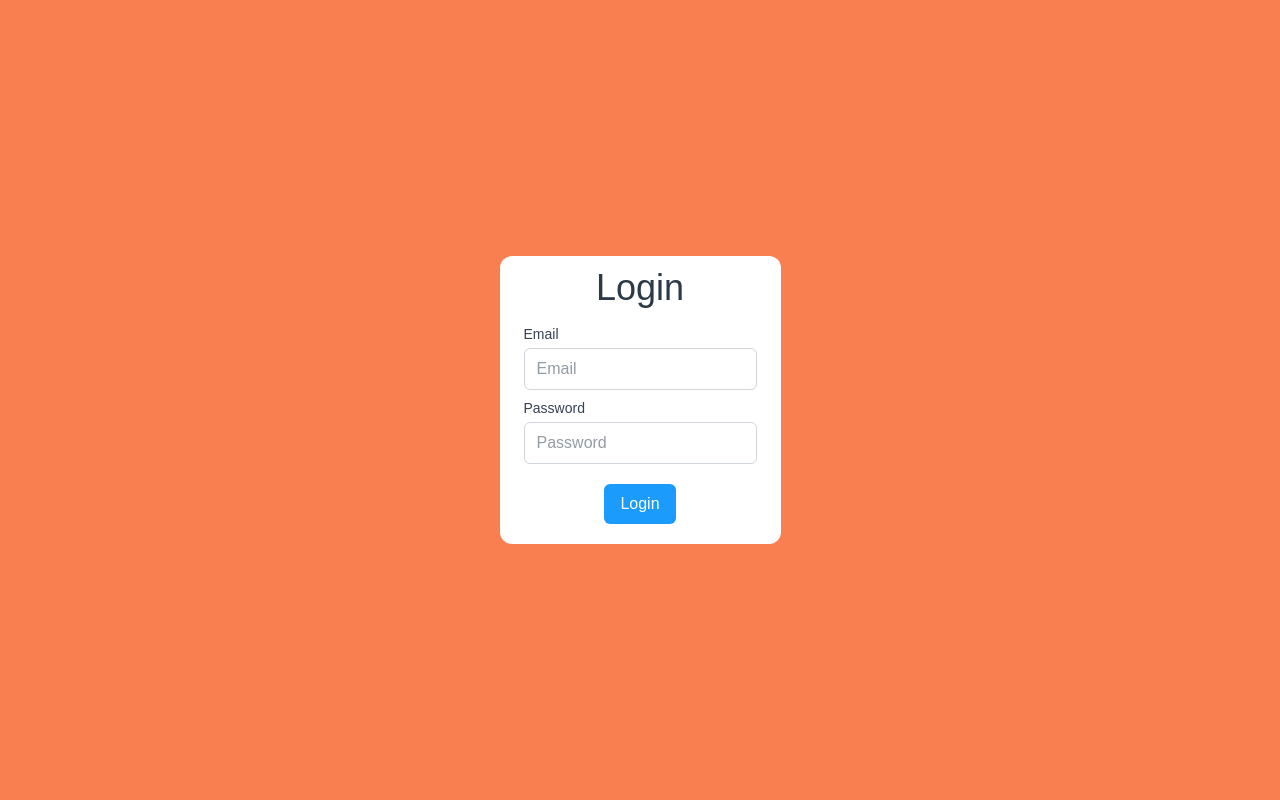
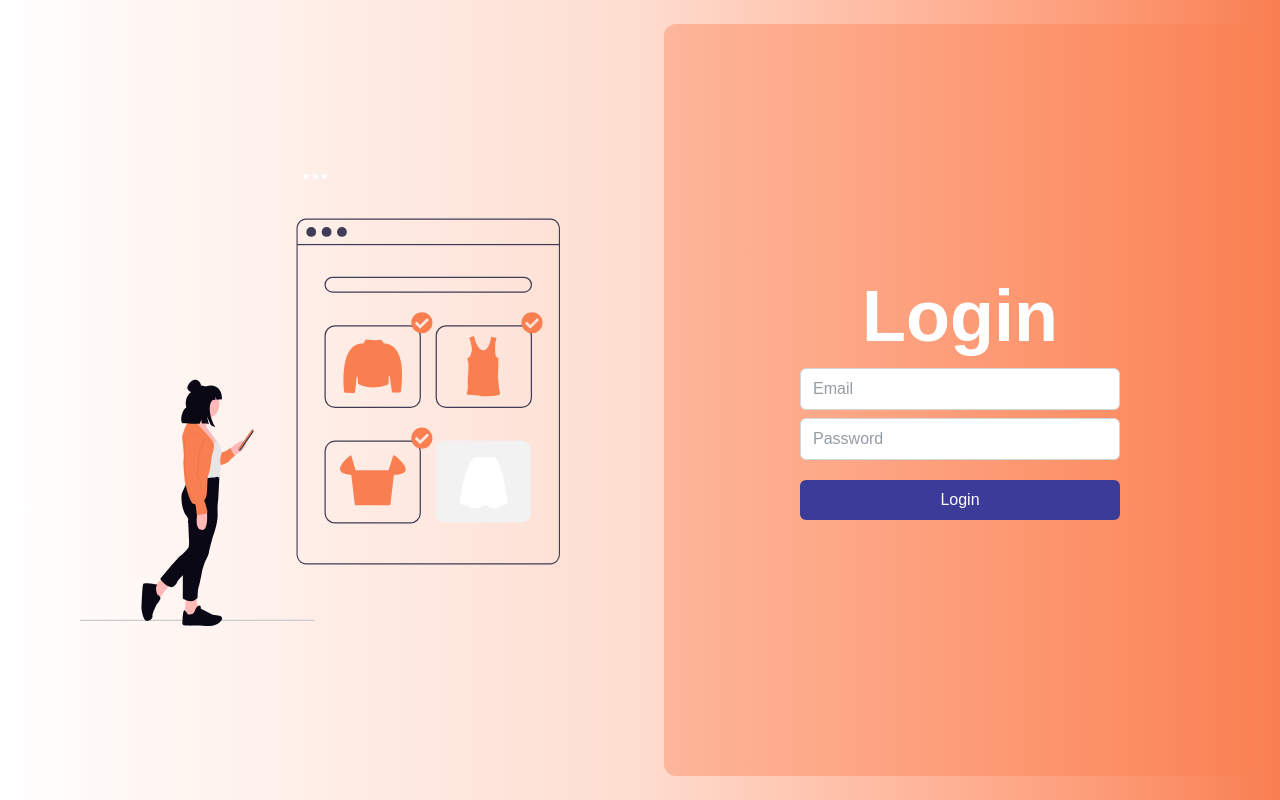
Before and after one commit to lalindandryn/mycargo, a Next.js app in the folder client/: page /auth/login in a window 1280 px wide. Built offline with nearby package versions, Linux system fonts and the light colour scheme.

Commit message:
login page

```diff
--- a/client/src/app/auth/login/page.tsx
+++ b/client/src/app/auth/login/page.tsx
@@ -2,6 +2,7 @@
 
 import Input from "~/components/atoms/inputs/input/Input";
 import Button from "~/components/atoms/inputs/button/Button";
+import Image from "next/image";
 import {useState} from "react";
 
 export default function LoginPage() {
@@ -37,30 +38,39 @@ export default function LoginPage() {
 
 
     return (
-        <div className=" w-full h-dvh flex items-center justify-center">
-            <div className="flex flex-col items-center justify-center px-6 py-3 bg-white rounded-xl">
-                <p className="text-4xl mb-4">Login</p>
-                <div className="flex flex-col gap-2">
+        <div className="flex h-dvh bg-gradient-to-r from-white via-[#fdddd0] to-background">
+            {/* Gambar SVG di Kiri */}
+            <div className="hidden md:flex w-1/2 items-center justify-center">
+                <Image
+                    src="/images/login.svg"
+                    alt="Login Illustration"
+                    width={300}
+                    height={300}
+                    className="w-3/4"
+                />
+            </div>
+
+            {/* Form Login di Kanan */}
+            <div className="w-full md:w-1/2 flex items-center justify-center p-6">
+                <div className="w-full h-full flex flex-col items-center justify-center bg-[rgba(249,127,81,0.4)] rounded-xl">
+                    <p className="text-7xl font-bold text-text-primary mb-4">Login</p>
+                    <div className="flex flex-col gap-2 w-80">
                         <Input
-                        label="Email"
                             type="email"
                             placeholder="Email"
                             value={email}
                             onChange={(e) => setEmail(e.target.value)}
                         />
                         <Input
-                        label="Password"
                             type="password"
                             placeholder="Password"
                             value={password}
                             onChange={(e) => setPassword(e.target.value)}
                         />
-                    {error && <p className="text-error text-sm">{error}</p>}
+                        {error && <p className="text-red-500 text-sm">{error}</p>}
                     </div>
-                <Button
-                    className="mt-5 mb-2"
-                    onClick={handleLogin}
-                >Login</Button>
+                    <Button onClick={handleLogin} className="mt-5 w-80">Login</Button>
+                </div>
             </div>
         </div>
     )
--- a/client/src/app/globals.css
+++ b/client/src/app/globals.css
@@ -6,8 +6,8 @@
   --foreground: #2C3A47; /* Warna teks utama */
 
   /* Primary & Secondary */
-  --primary: #1B9CFC; /* Warna utama untuk tombol */
-  --secondary: #55E6C1; /* Warna sekunder */
+  --primary: #3B3B98; /* Warna utama untuk tombol */
+  --secondary: #FEA47F; /* Warna sekunder */
 
   /* Accent */
   --accent: #EAB543; /* Warna aksen (highlight / call to action) */
```
Also changed, not shown: client/public/images/login.svg (added), client/public/images/login_bg.svg (added). Lines whose indentation alone changed are shown as unchanged.
